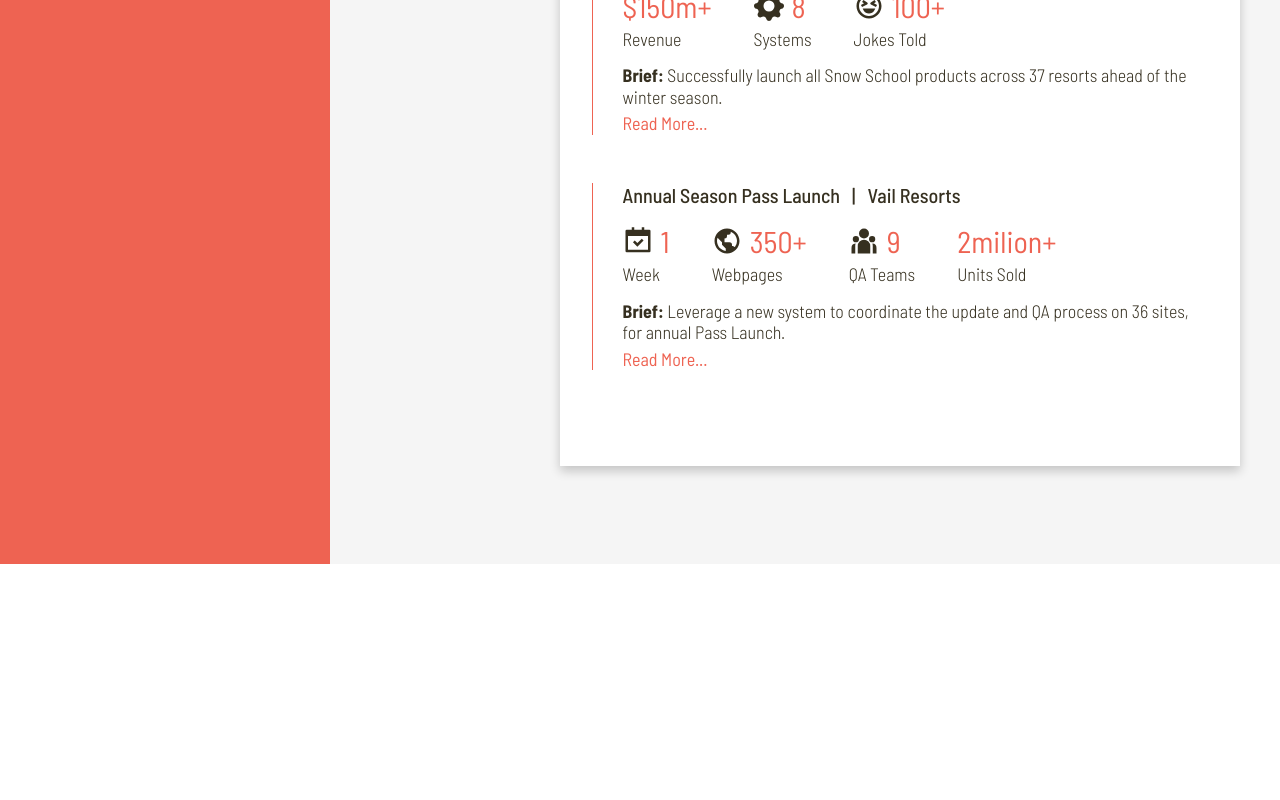
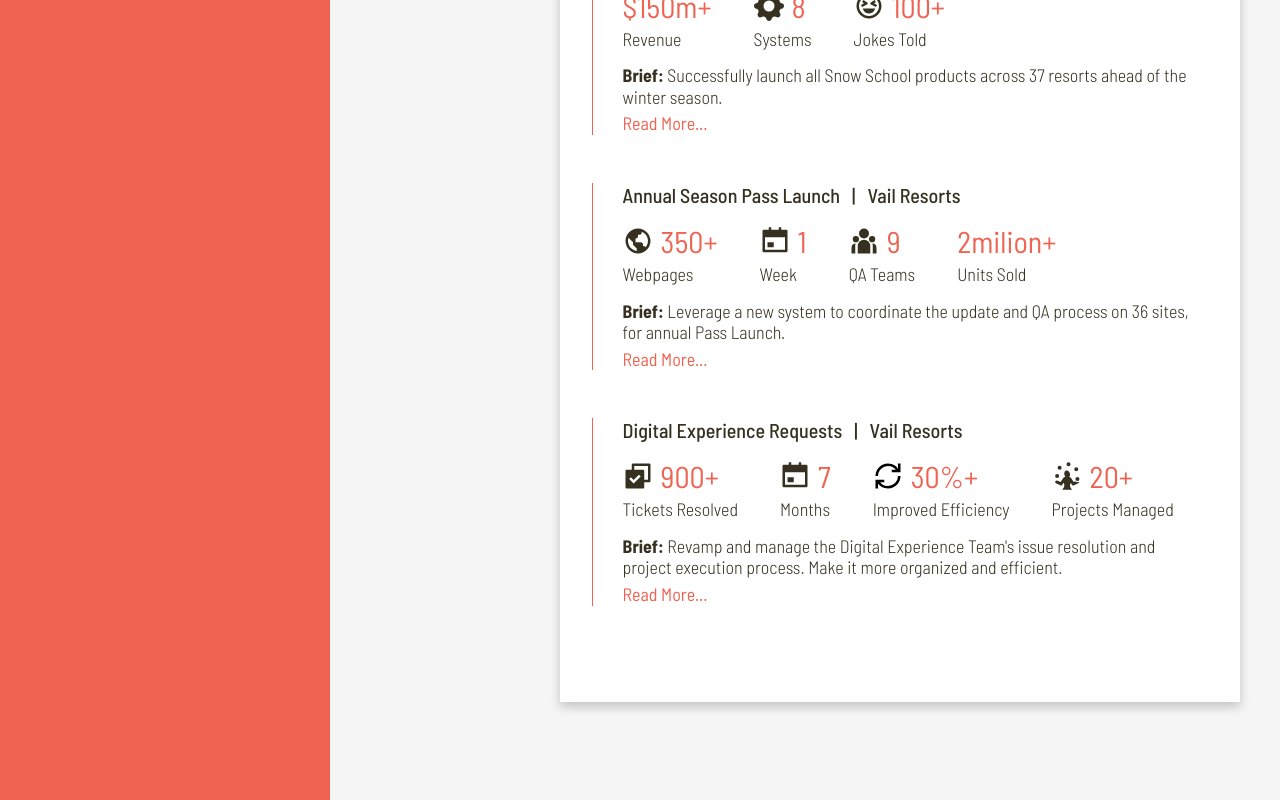
Before and after one commit to benfok/portfolio-react, a React (Create React App) app: page /portfolio-react/services in a window 1280 px wide. Shown: the part 928-1728 px from the top of the page. Before the commit the page ends 1492 px from the top, so only its background shows below. Built offline with nearby package versions, Linux system fonts and the light colour scheme.

Commit message:
added third project example

```diff
--- a/src/components/ProjectMgmtExample.js
+++ b/src/components/ProjectMgmtExample.js
@@ -1,7 +1,9 @@
 import { React, useState } from 'react';
 import { IconContext } from 'react-icons/lib';
 import { BiWorld, BiLaugh } from 'react-icons/bi';
-import { RiTeamFill, RiCalendarCheckFill } from 'react-icons/ri';
+import { GiJuggler } from 'react-icons/gi';
+import { GrPowerCycle } from 'react-icons/gr';
+import { RiTeamFill, RiCalendarEventFill, RiCheckboxMultipleFill } from 'react-icons/ri';
 import { BsGearFill } from 'react-icons/bs';
 import useMedia from '../hooks/useMedia';
 import '../styles/projectMgmtEx.css';
@@ -14,6 +16,7 @@ const ProjectMgmtExample = ({}) => {
 
    const [articleFull1, setArticleFull1 ] = useState(false);
    const [articleFull2, setArticleFull2 ] = useState(false);
+   const [articleFull3, setArticleFull3 ] = useState(false);
 
     return (
         <section className={isMobile ? "pm-ex-cont pm-ex-cont-mobile" : "pm-ex-cont"}>
@@ -28,7 +31,7 @@ const ProjectMgmtExample = ({}) => {
                     </div>
                     <div className="pm-stat">
                         <div className="pm-stat-no">
-                            <RiCalendarCheckFill title="Months" />
+                            <RiCalendarEventFill title="Months" />
                             <span>6</span>
                         </div>
                         <p className="pm-stat-sub">Months</p>
@@ -103,17 +106,17 @@ const ProjectMgmtExample = ({}) => {
                 <div className="pm-stats-cont">
                     <div className="pm-stat">
                         <div className="pm-stat-no">
-                            <RiCalendarCheckFill title="Week" />
-                            <span>1</span>
-                        </div>
-                        <p className="pm-stat-sub">Week</p>
-                    </div>
-                    <div className="pm-stat">
-                        <div className="pm-stat-no">
                             <BiWorld title="Webpages" />
                             <span>350+</span>
                         </div>
                         <p className="pm-stat-sub">Webpages</p>
+                    </div>
+                    <div className="pm-stat">
+                        <div className="pm-stat-no">
+                            <RiCalendarEventFill title="Week" />
+                            <span>1</span>
+                        </div>
+                        <p className="pm-stat-sub">Week</p>
                     </div>
                     <div className="pm-stat">
                         <div  className="pm-stat-no" >
@@ -140,6 +143,54 @@ const ProjectMgmtExample = ({}) => {
                     <span className="text-link" onClick={() => setArticleFull2(!articleFull2)}>{!articleFull2 ? "Read More..." : "Read Less..." }</span>
                 </div>
             </article>
+            <article className={isMobile ? "project-ex-mobile" : "project-ex"}>
+                {isMobile && <><h4>Digital Experience Requests</h4><p>Client: Vail Resorts</p></>}
+                {!isMobile && <h4>Digital Experience Requests &nbsp;&nbsp;|&nbsp;&nbsp; Vail Resorts</h4>}
+
+                <div className="pm-stats-cont">
+                    <div className="pm-stat">
+                        <div className="pm-stat-no">
+                            <RiCheckboxMultipleFill title="Issues Resolved" />
+                            <span>900+</span>
+                        </div>
+                        <p className="pm-stat-sub">Tickets Resolved</p>
+                    </div>
+                    <div className="pm-stat">
+                        <div className="pm-stat-no">
+                            <RiCalendarEventFill title="Months" />
+                            <span>7</span>
+                        </div>
+                        <p className="pm-stat-sub">Months</p>
+                    </div>
+                    <div className="pm-stat">
+                        <div className="pm-stat-no">
+                            <GrPowerCycle title="Efficiency" />
+                            <span>30%+</span>
+                        </div>
+                        <p className="pm-stat-sub">Improved Efficiency</p>
+                    </div>
+                    <div className="pm-stat">
+                        <div  className="pm-stat-no" >
+                            <GiJuggler title="Juggling Icon" />
+                            <span>20+</span>
+                        </div>
+                        <p className="pm-stat-sub">Projects Managed</p>
+                    </div>
+                </div>
+                <div className="pm-copy-cont">
+                    <p><strong>Brief: </strong>Revamp and manage the Digital Experience Team's issue resolution and project execution process. Make it more organized and efficient.</p>
+                    {articleFull3 &&
+                        <div className="pm-copy-ext">
+                            <p>The Digital Experience (DX) Team at Vail Resorts manages content updates across ~40 sites. Stakeholders submit tickets to the DX team when content needs to be adjusted or updated. The team also undertakes monthly projects to launch, remove, update, audit, enhance or fix site content in alignment with the company's annual operating cycle.</p>
+                            <p>I was hired as a temporary backfill for a Project Manager who was leaving the company and <strong>I was tasked</strong> with improving the ticket resolution process, from intake to prioritization to implementation, as well as managing the allocation of employee and third party resources across tickets and projects to ensure the team stayed on schedule.</p>
+                            <p>I lead the integration and training of a new intake system, optimized stakeholder facing content and implemented some more effective ways of communicating and working; resulting in average ticket resolution work times dropping by over 30% and hitting all key project milestones.</p>
+                            <p>One example of efficiency gains outside of managing the ticket system was when I was able to leverage my technical skills to create a custom dashboard that dynamically pulled data from a 3rd party system to provide status updates on a major project, replacing days worth of manual work done during the previous cycle.</p>
+                            <p>My temporary appointment became a 7 month contract and I continue to advise and assist the team on a temporary basis as needs arise.</p>
+                        </div>
+                    }
+                    <span className="text-link" onClick={() => setArticleFull3(!articleFull3)}>{!articleFull3 ? "Read More..." : "Read Less..." }</span>
+                </div>
+            </article>
         </section>
     )
 }
```
